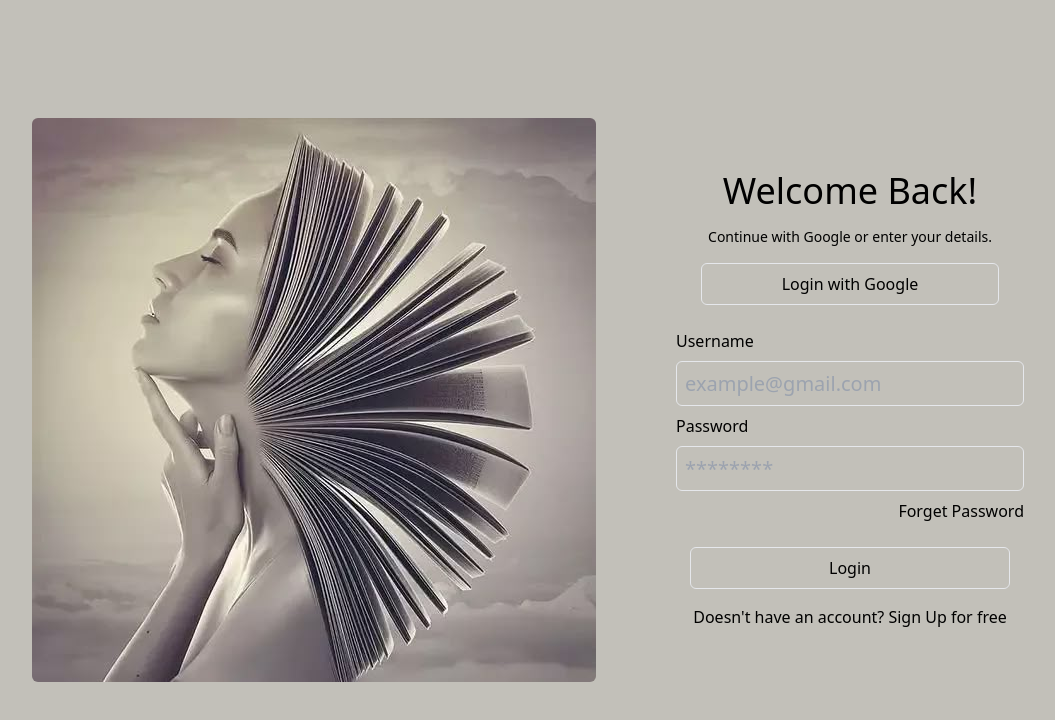
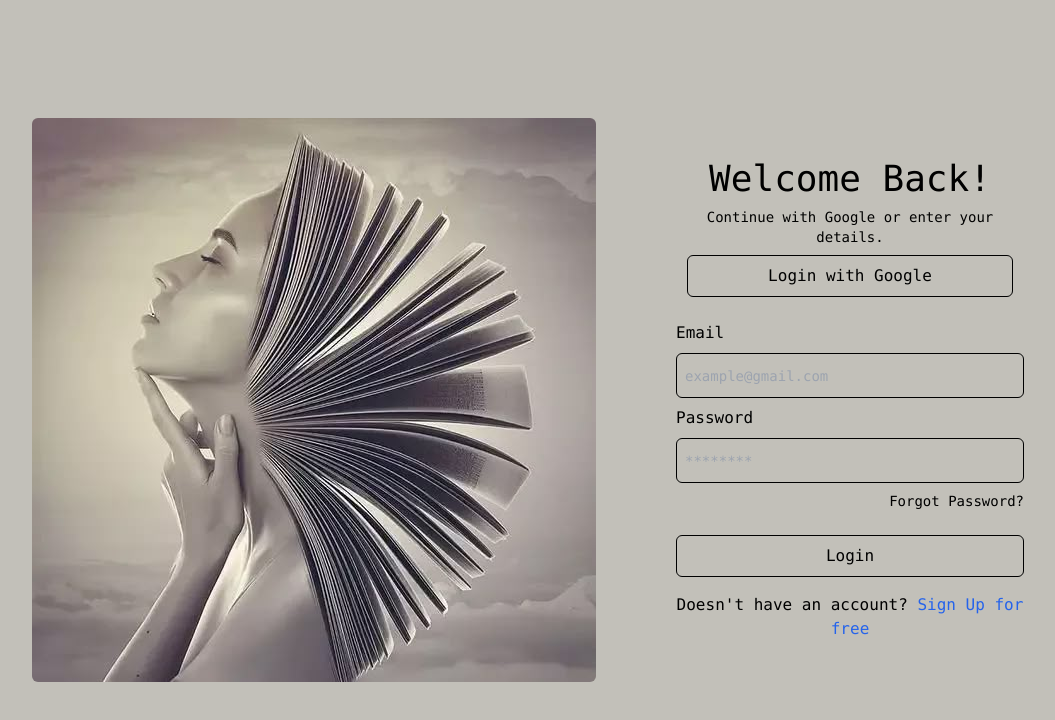
Before and after one commit to Hardelzs/year-book, a React (Vite) app: page / in a window 1280 px wide. Shown: the top 720 px of the page, without its empty margins (112-1167 px from the left). Built offline with nearby package versions, Linux system fonts and the light colour scheme.

Commit message:
Making the LoginPage toggle

```diff
--- a/src/App.jsx
+++ b/src/App.jsx
@@ -11,7 +11,8 @@ function App() {
   return (
     <Router>
       <Routes>
-        <Route path="/" element={<LoginPage />} />
+        <Route path="/" element={<LoginPage
+         />} />
         <Route path="/YearBook" element={<YearBook />} />
         <Route path="/entry" element={<Year2/>} />
         <Route path="/Year1" element={<Year1/>} />
--- a/src/Components/LoginPage.jsx
+++ b/src/Components/LoginPage.jsx
@@ -1,35 +1,50 @@
-import Login from "../assets/Login.jpg";
+import { useState } from "react";
+import LoginImg from "../assets/Login.jpg";
+import SignImg from "../assets/Sign.jpg";
+import { useNavigate } from "react-router-dom";
 
-const LoginPage = () => {
+const LoginPage = ({ onLogin}) => {
+  const [isSignup, setIsSignup] = useState(false);
+  const navigate = useNavigate(null)
+  const [FromData, setFormData] =useState({
+    email: "",
+    password: "",
+  });
+  const [isNewUser, setIsNewUser] = useState(false);
+
   return (
-    <div className="min-h-screen flex justify-center items-center">
-      <div className="flex gap-20 max-w-5xl w-full p-4">
-        {/* Image */}
+    <div className="min-h-screen flex justify-center items-center font-mono">
+      <div className={`flex gap-20 max-w-5xl w-full p-4 ${isSignup ? "flex-row-reverse" :"" }`}>
+
+        {/* Image Section - Moves based on state */}
         <div className="flex-shrink-0">
           <img
-            src={Login}
-            alt=""
+            src={isSignup ? SignImg : LoginImg}
+            alt="Auth Page"
             className="max-h-[80vh] rounded-md object-cover"
           />
         </div>
 
-        {/* Login Form */}
-        <div className="flex flex-col justify-center  w-full">
-          <div className="text-center space-y-4">
-            <h1 className="text-4xl">Welcome Back!</h1>
-            <p className="text-sm">Continue with Google or enter your details.</p>
-            <button className="border px-20 py-2 rounded-md mx-auto">
-              Login with Google
+        {/* Form Section */}
+        <div className="flex flex-col justify-center w-full">
+          <div className="text-center space-y-2">
+            <h1 className="text-4xl">{isSignup ? "Signup Here!" : "Welcome Back!"}</h1>
+            <p className="text-sm">
+              Continue with Google or enter your details.
+            </p>
+            <button className="border border-black px-20 py-2 rounded-md mx-auto">
+              {isSignup ? "Signup with Google" : "Login with Google"}
             </button>
           </div>
 
+          {/* Form Fields */}
           <div className="flex flex-col space-y-2 mt-6">
-            <label htmlFor="username">Username</label>
+            <label htmlFor="email">Email</label>
             <input
-              type="text"
-              id="username"
+              type="email"
+              id="email"
               placeholder="example@gmail.com"
-              className="border rounded-md bg-transparent p-2 w-full"
+              className="border border-black rounded-md bg-transparent p-2 w-full text-sm focus:outline-none font-mono"
             />
 
             <label htmlFor="password">Password</label>
@@ -37,17 +52,26 @@ const LoginPage = () => {
               type="password"
               id="password"
               placeholder="********"
-              className="border bg-transparent rounded-md p-2 w-full"
+              className="border border-black rounded-md bg-transparent p-2 w-full text-sm focus:outline-none font-mono"
             />
 
-            <p className="text-right">Forget Password</p>
+            <p className="text-right text-sm cursor-pointer">Forgot Password?</p>
           </div>
 
-          <button className="border w-80 py-2 rounded-md mt-6 mx-auto">
-            Login
+          {/* Submit Button */}
+          <button className="border border-black w-full py-2 rounded-md mt-6 mx-auto">
+            {isSignup ? "Signup" : "Login"}
           </button>
+
+          {/* Toggle Between Login/Signup */}
           <p className="mt-4 text-center">
-            Doesn&apos;t have an account? <span>Sign Up for free</span>
+            {isSignup ? "Have an account? " : "Doesn't have an account? "}
+            <span
+              className="text-blue-600 cursor-pointer"
+              onClick={() => setIsSignup(!isSignup)}
+            >
+              {isSignup ? "Login" : "Sign Up for free"}
+            </span>
           </p>
         </div>
       </div>
```
Also changed, not shown: src/assets/Sign.jpg (added).
